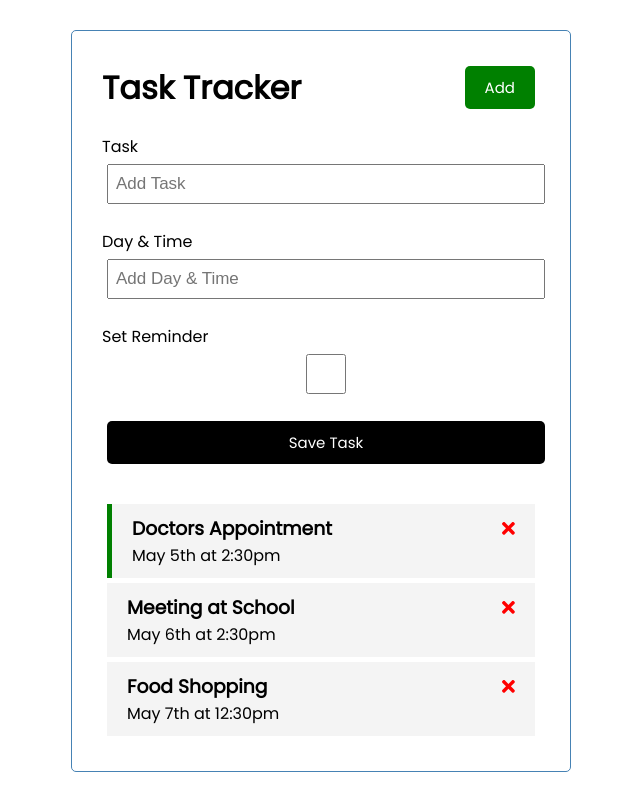
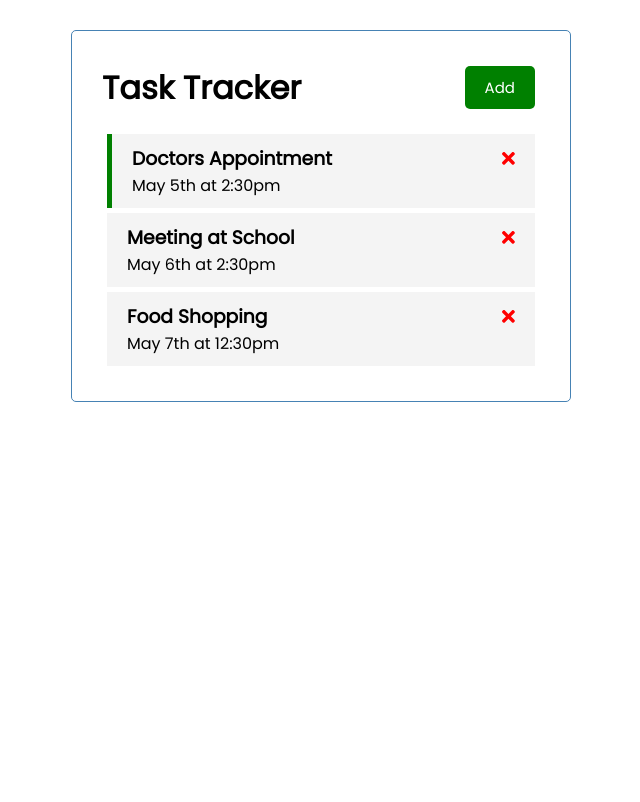
Before and after one commit to Zio7711/angular-crash, an Angular app: page / in a window 1280 px wide. Shown: the whole page, without its empty margins (319-959 px from the left). Built offline with nearby package versions, Linux system fonts and the light colour scheme; data requests are answered from the project's data file.

Commit message:
implement toggle feature

```diff
--- a/src/app/components/add-task/add-task.component.html
+++ b/src/app/components/add-task/add-task.component.html
@@ -1,4 +1,4 @@
-<form (ngSubmit)="onSubmit()" class="add-form">
+<form (ngSubmit)="onSubmit()" class="add-form" *ngIf="showAddTask">
   <div class="form-control">
     <label for="text"> Task </label>
     <input
--- a/src/app/components/add-task/add-task.component.ts
+++ b/src/app/components/add-task/add-task.component.ts
@@ -1,3 +1,5 @@
+import { Subscription } from 'rxjs';
+import { UiService } from './../../services/ui.service';
 import { Component, OnInit, Output, EventEmitter } from '@angular/core';
 import { Task } from '../../Task';
 
@@ -10,9 +12,15 @@
   text: string;
   day: string;
   reminder: boolean = false;
+  showAddTask: boolean;
+  subscription: Subscription;
   @Output() onAddTask: EventEmitter<Task> = new EventEmitter();
 
-  constructor() {}
+  constructor(private uiService: UiService) {
+    this.subscription = this.uiService
+      .onToggle()
+      .subscribe((value) => (this.showAddTask = value));
+  }
 
   ngOnInit(): void {}
 
```
